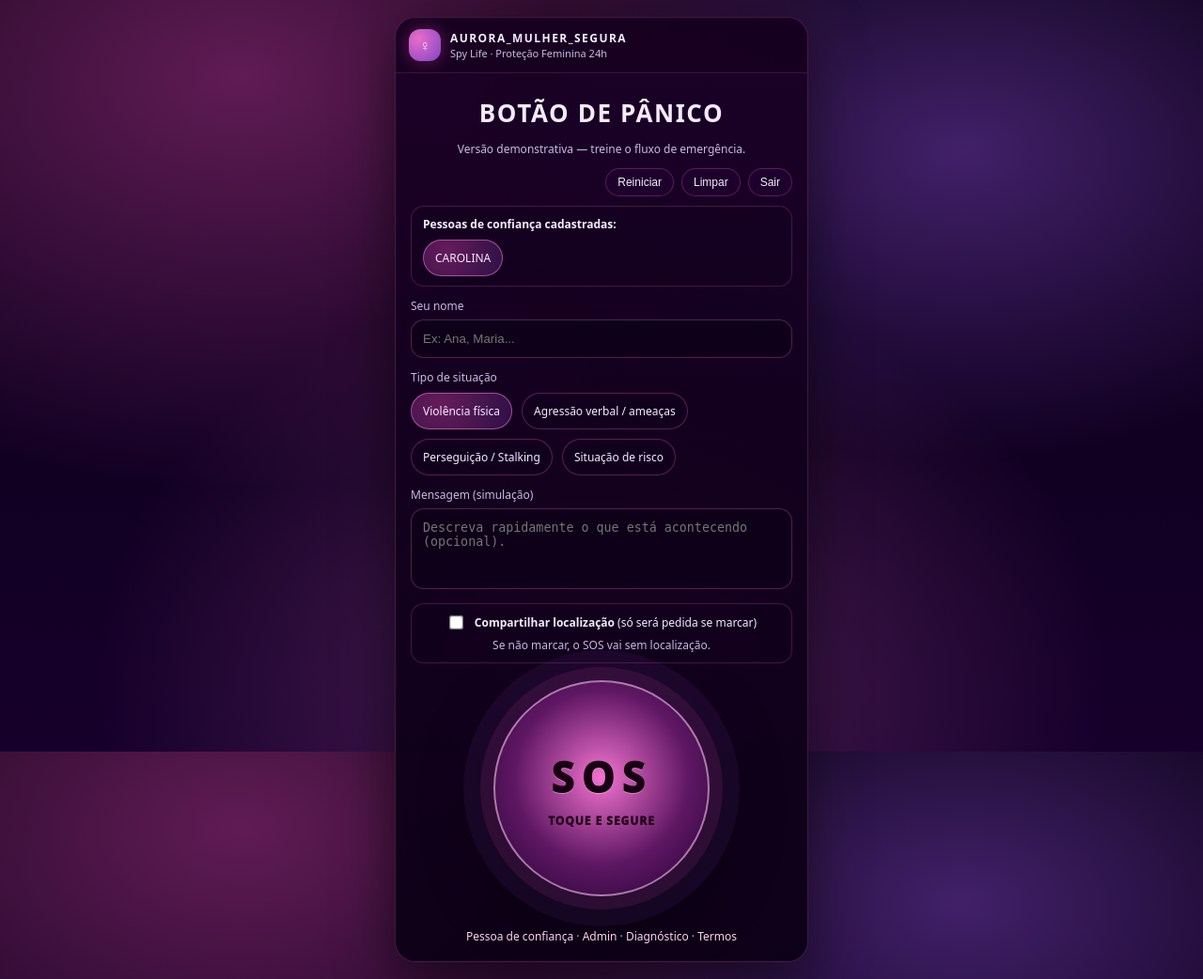
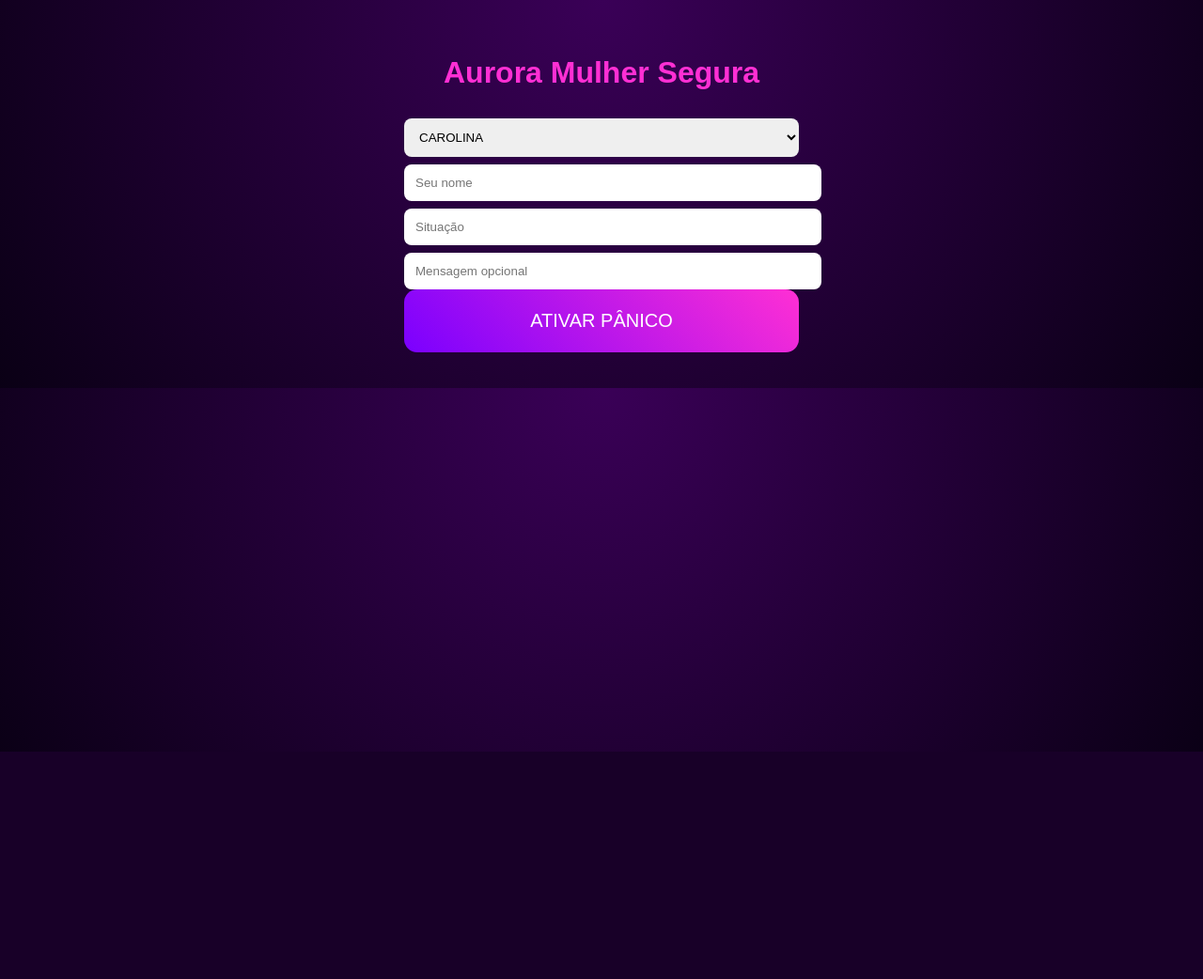
Before and after one commit to salveci2022/aurora_mulher_segura, a Flask app: page /panic in a window 1280 px wide. Shown: the whole page at 94% size. After the commit the page ends 800 px from the top, so only its background shows below. Run offline with Flask 3, Linux system fonts and the light colour scheme.

Commit message:
add arquivos no repo

```diff
--- a/templates/panic_button.html
+++ b/templates/panic_button.html
@@ -1,89 +1,85 @@
-<!doctype html>
+<!DOCTYPE html>
 <html lang="pt-br">
 <head>
-  <meta charset="utf-8" />
-  <meta name="viewport" content="width=device-width,initial-scale=1" />
-  <title>Aurora Mulher Segura - SOS</title>
-  <link rel="stylesheet" href="{{ url_for('static', filename='css/style.css') }}">
+<meta charset="UTF-8">
+<title>Aurora Mulher Segura</title>
+<meta name="viewport" content="width=device-width, initial-scale=1.0">
+
+<!-- ✅ PWA -->
+<link rel="manifest" href="/static/manifest.json">
+<meta name="theme-color" content="#7a00ff">
+<link rel="icon" href="/static/icon-192.png">
+
+<style>
+body{
+ background:radial-gradient(circle at top,#3a0057,#0a0015);
+ font-family:Arial;
+ color:white;
+ text-align:center;
+}
+.container{
+ max-width:420px;
+ margin:auto;
+ padding:30px;
+}
+h1{color:#ff2fd4;}
+button{
+ width:100%;
+ padding:22px;
+ border:none;
+ border-radius:14px;
+ background:linear-gradient(45deg,#7a00ff,#ff2fd4);
+ color:white;
+ font-size:20px;
+}
+select,input{
+ width:100%;
+ padding:12px;
+ margin-top:8px;
+ border-radius:8px;
+ border:none;
+}
+</style>
 </head>
-<body class="aurora-bg">
-  <main class="center-wrap">
-    <section class="aurora-card">
-      <div class="topbar">
-        <div class="brand">
-          <div class="brand-dot">♀</div>
-          <div>
-            <div class="brand-title">AURORA_MULHER_SEGURA</div>
-            <div class="brand-sub">Spy Life · Proteção Feminina 24h</div>
-          </div>
-        </div>
-      </div>
 
-      <div class="content">
-        <h1 class="h1">BOTÃO DE PÂNICO</h1>
-        <p class="center muted small">Versão demonstrativa — treine o fluxo de emergência.</p>
+<body>
+<div class="container">
+<h1>Aurora Mulher Segura</h1>
 
-        <div class="top-actions">
-          <button class="pill" id="btnReset" type="button">Reiniciar</button>
-          <button class="pill" id="btnClear" type="button">Limpar</button>
-          <button class="pill" id="btnExit" type="button">Sair</button>
-        </div>
+<select id="trusted">
+{% for name in trusted %}
+<option>{{name}}</option>
+{% endfor %}
+</select>
 
-        {% if trusted and trusted|length > 0 %}
-        <div class="alert" style="margin-top:10px">
-          <div class="small"><strong>Pessoas de confiança cadastradas:</strong></div>
-          <div class="chips" style="margin-top:8px">
-            {% for n in trusted %}
-              <div class="chip active" style="cursor:default">{{ n }}</div>
-            {% endfor %}
-          </div>
-        </div>
-        {% endif %}
+<input id="name" placeholder="Seu nome">
+<input id="situation" placeholder="Situação">
+<input id="message" placeholder="Mensagem opcional">
 
-        <label class="label">Seu nome</label>
-        <input id="name" class="input" placeholder="Ex: Ana, Maria..." />
+<button onclick="send()">ATIVAR PÂNICO</button>
 
-        <label class="label">Tipo de situação</label>
-        <div class="chips">
-          <div class="chip" data-situation="Violência física">Violência física</div>
-          <div class="chip" data-situation="Agressão verbal / ameaças">Agressão verbal / ameaças</div>
-          <div class="chip" data-situation="Perseguição / Stalking">Perseguição / Stalking</div>
-          <div class="chip" data-situation="Situação de risco">Situação de risco</div>
-        </div>
+<script>
+function send(){
+ navigator.geolocation.getCurrentPosition(pos=>{
+  fetch("/api/send_alert",{
+   method:"POST",
+   headers:{"Content-Type":"application/json"},
+   body:JSON.stringify({
+    name:document.getElementById("name").value,
+    situation:document.getElementById("situation").value,
+    message:document.getElementById("message").value,
+    location:{
+     lat:pos.coords.latitude,
+     lon:pos.coords.longitude,
+     accuracy_m:pos.coords.accuracy
+    }
+   })
+  })
+  alert("Alerta enviado!");
+ })
+}
+</script>
 
-        <label class="label">Mensagem (simulação)</label>
-        <textarea id="message" class="textarea" placeholder="Descreva rapidamente o que está acontecendo (opcional)."></textarea>
-
-        <div class="alert" style="margin-top:10px">
-          <label class="small" style="display:flex;gap:10px;align-items:center;justify-content:center">
-            <input id="shareLocation" type="checkbox" style="transform:scale(1.15)">
-            <span><strong>Compartilhar localização</strong> (só será pedida se marcar)</span>
-          </label>
-          <div class="center small muted" style="margin-top:6px">
-            Se não marcar, o SOS vai sem localização.
-          </div>
-        </div>
-
-        <div class="sos-wrap">
-          <div id="sosBtn" class="sos" role="button" aria-label="SOS (toque e segure)">
-            <div>
-              <div class="sos-text">SOS</div>
-              <div class="sos-sub">TOQUE E SEGURE</div>
-            </div>
-          </div>
-        </div>
-
-        <div id="status" class="center small muted" style="min-height:18px"></div>
-
-        <div class="center small muted" style="margin-top:10px">
-          <a class="link" href="/trusted/login">Pessoa de confiança</a> ·
-          <a class="link" href="/panel/login">Admin</a> ·
-          <a class="link" href="/health">Diagnóstico</a> · <a class="link" href="/legal">Termos</a>
-        </div>
-      </div>
-    </section>
-  </main>
-
-  <script src="{{ url_for('static', filename='js/panic.js') }}"></script>
+</div>
 </body>
 </html>
```
Also changed, not shown: static/icon-192.png (added), static/icon-512.png (added), static/manifest.json (added).
